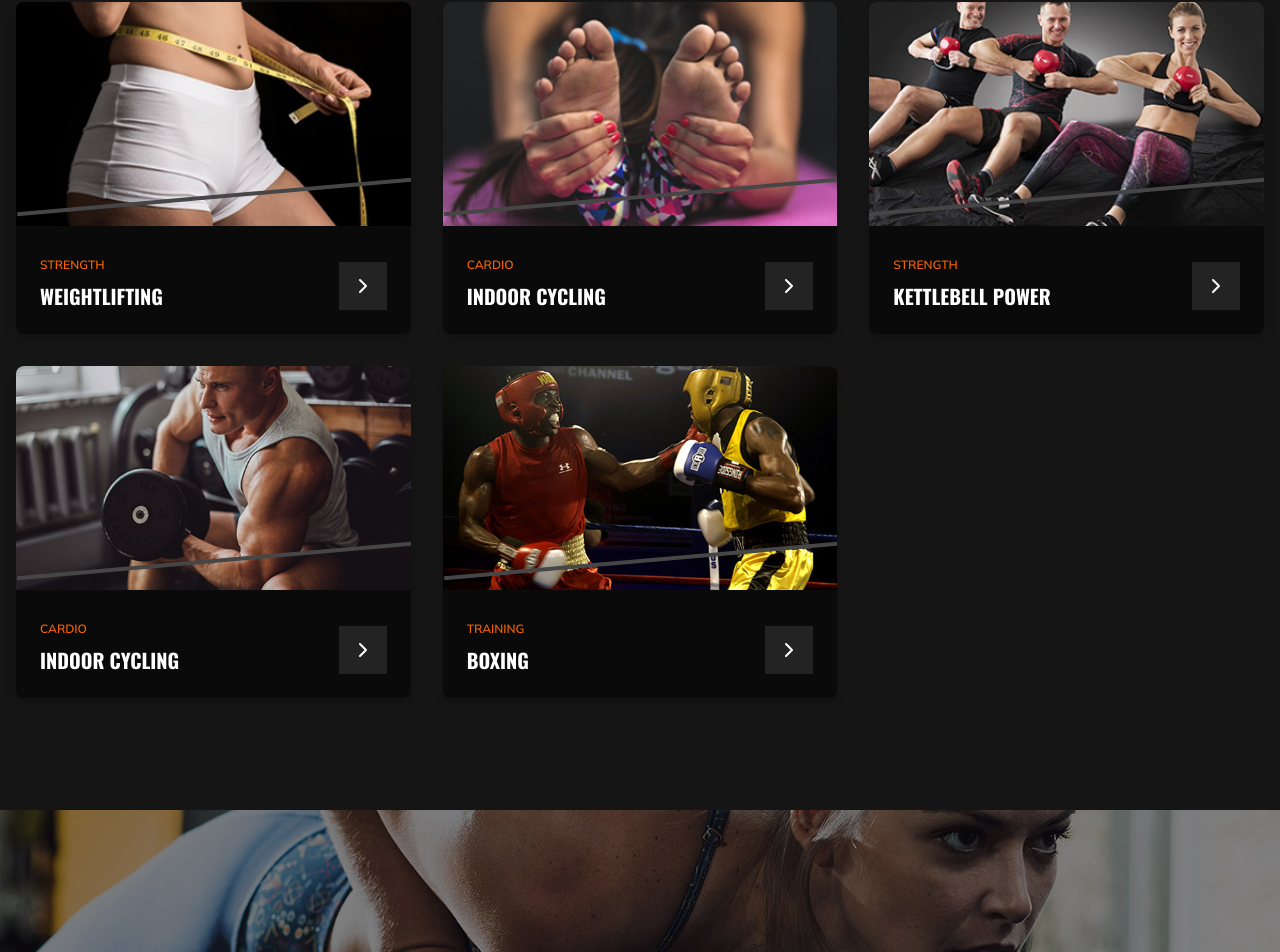
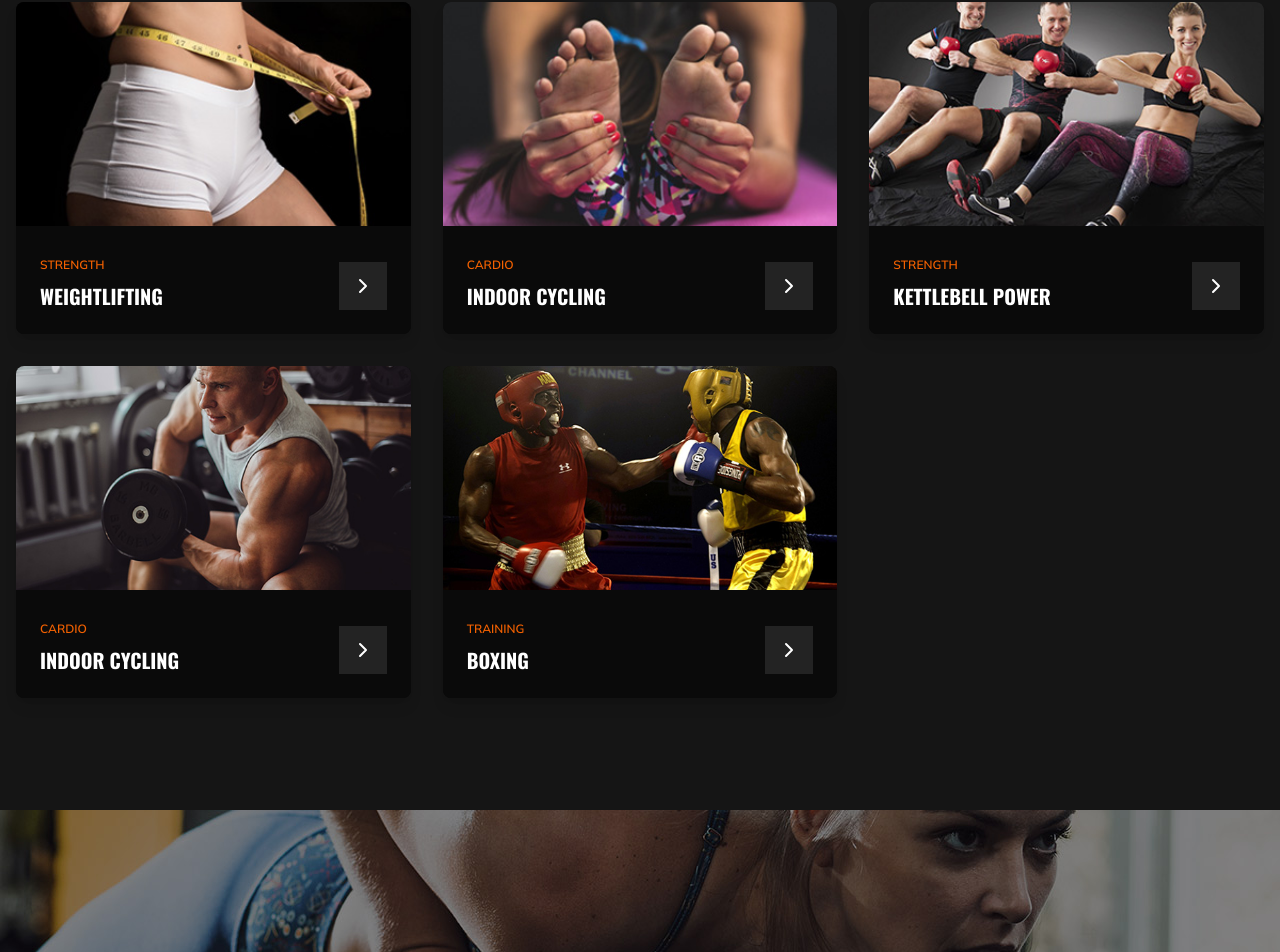
Before and after one commit to felipe-muner/podium-gym, a Next.js app: page / in a window 1280 px wide. Shown: the part 1047-1999 px from the top of the page. Built offline with nearby package versions, Linux system fonts and the light colour scheme.

Commit message:
feat: clean component

```diff
--- a/components/OurClasses/OurClasses.tsx
+++ b/components/OurClasses/OurClasses.tsx
@@ -59,11 +59,6 @@ const OurClasses: React.FC = () => {
 
               {/* Text Content */}
               <div className="relative p-6 text-white bg-brand-background-1">
-                {/* Decorative Diagonal Border */}
-                <div
-                  className="absolute -top-10 left-0 w-[600px] h-[4px] bg-brand-gray-darkest rotate-[-5deg]"
-                  aria-hidden="true"
-                ></div>
 
                 <span className="text-brand-orange text-xs font-semibold uppercase font-mulish">
                   {classItem.category}
```
